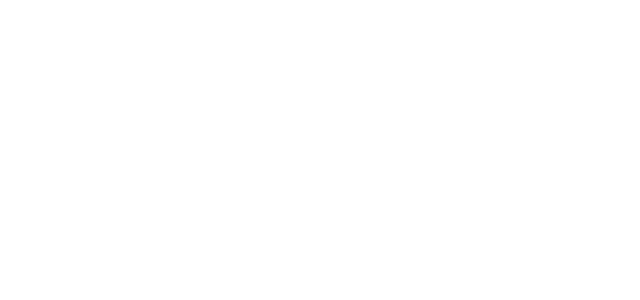
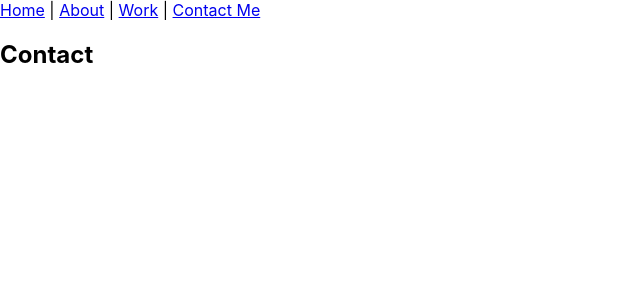
Before and after one commit to NatGallagher/Portfolio, a React (Create React App) app in the folder portfolio/: page /#/contact in a window 1280 px wide. Before the commit this address had no page. Shown: the top 300 px of the page, without its empty margins (0-640 px from the left). Built offline with nearby package versions, Linux system fonts and the light colour scheme.

Commit message:
pages added and loaded into NavBar. NavBar now in Appjs

```diff
--- a/portfolio/src/App.js
+++ b/portfolio/src/App.js
@@ -1,12 +1,20 @@
 import {HashRouter, Routes, Route} from "react-router-dom"
 import Home from "./components/Home";
+import About from "./components/About";
+import Contact from "./components/Contact";
+import Work from "./components/Work";
+import NavBar from "./components/NavBar";
 
 function App() {
   return (
     <>
       <HashRouter>
+        <NavBar/>
       <Routes>
         <Route path="/" element={<Home/>}/>
+        <Route path="/about" element={<About/>}/>
+        <Route path="/contact" element={<Contact/>}/>
+        <Route path="/work" element={<Work/>}/>
       </Routes>
     </HashRouter>
     </>
--- /dev/null
+++ b/portfolio/src/components/About.js
@@ -0,0 +1,9 @@
+function About() {
+    return (
+        <>
+            <h2>About</h2>
+        </>
+    )
+}
+
+export default About;
--- /dev/null
+++ b/portfolio/src/components/Contact.js
@@ -0,0 +1,9 @@
+function Contact() {
+    return (
+        <>
+            <h2>Contact</h2>
+        </>
+    )
+}
+
+export default Contact;
--- /dev/null
+++ b/portfolio/src/components/NavBar.js
@@ -0,0 +1,15 @@
+import { Link } from "react-router-dom";
+function NavBar() {
+    return (
+      <>
+          <nav>
+            <Link to="/">Home</Link> {" | "}
+            <Link to="/about">About</Link> {" | "}
+            <Link to="/work">Work</Link> {" | "}
+            <Link to="/contact">Contact Me</Link>
+          </nav>
+      </>
+    );
+}
+
+export default NavBar;
--- /dev/null
+++ b/portfolio/src/components/Work.js
@@ -0,0 +1,9 @@
+function Work() {
+    return (
+        <>
+            <h2>Work</h2>
+        </>
+    )
+}
+
+export default Work;
```
